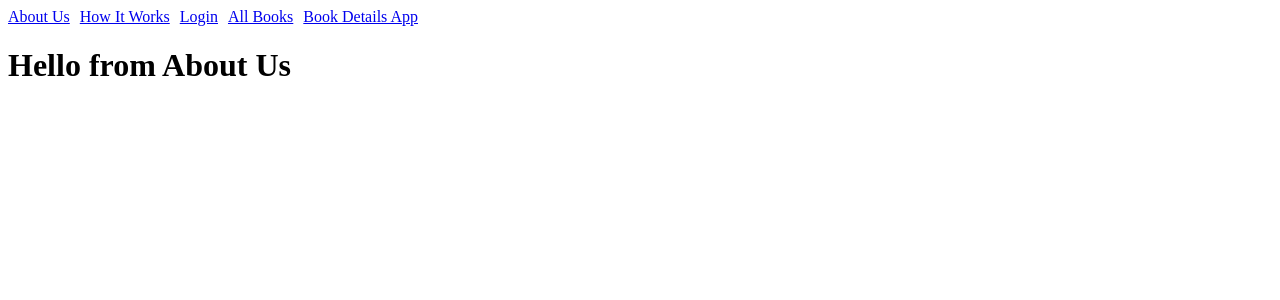
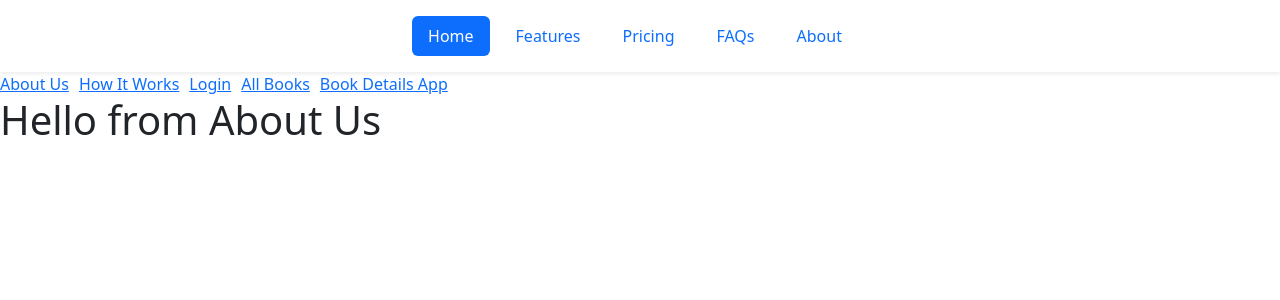
Before and after one commit to SaranyaRagupathi/book-store, an Angular app in the folder bookStoreApp/: page /about-us in a window 1280 px wide. Shown: the top 300 px of the page. Built offline with nearby package versions, Linux system fonts and the light colour scheme.

Commit message:
bootstrap added

```diff
--- a/bookStoreApp/angular.json
+++ b/bookStoreApp/angular.json
@@ -28,7 +28,8 @@
               "src/assets"
             ],
             "styles": [
-              "src/styles.scss"
+              "src/styles.scss",
+              "node_modules/bootstrap/dist/css/bootstrap.css"
             ],
             "scripts": []
           },
--- a/bookStoreApp/package.json
+++ b/bookStoreApp/package.json
@@ -18,6 +18,7 @@
     "@angular/platform-browser": "^14.2.0",
     "@angular/platform-browser-dynamic": "^14.2.0",
     "@angular/router": "^14.2.0",
+    "bootstrap": "^5.2.2",
     "rxjs": "~7.5.0",
     "tslib": "^2.3.0",
     "zone.js": "~0.11.4"
--- a/bookStoreApp/src/app/app.component.html
+++ b/bookStoreApp/src/app/app.component.html
@@ -1,7 +1,18 @@
+<div class="container-fluid shadow-sm">
+    <header class="d-flex justify-content-center py-3">
+        <ul class="nav nav-pills">
+            <li class="nav-item"><a href="#" class="nav-link active" aria-current="page">Home</a></li>
+            <li class="nav-item"><a href="#" class="nav-link">Features</a></li>
+            <li class="nav-item"><a href="#" class="nav-link">Pricing</a></li>
+            <li class="nav-item"><a href="#" class="nav-link">FAQs</a></li>
+            <li class="nav-item"><a href="#" class="nav-link">About</a></li>
+        </ul>
+    </header>
+</div>
 <div>
     <a routerLink="/about-us">About Us</a>
     <a routerLink="/how-it-works">How It Works</a>
-    <a routerLink="/auth/login"[queryParams]="{name:'saran',email:email}">Login</a>
+    <a routerLink="/auth/login" [queryParams]="{name:'saran',email:email}">Login</a>
     <a routerLink="/public/all-books">All Books</a>
     <a [routerLink]="['/public/book-details','1','author','11']">Book Details App</a>
 </div>
--- a/bookStoreApp/src/index.html
+++ b/bookStoreApp/src/index.html
@@ -6,6 +6,9 @@
   <base href="/">
   <meta name="viewport" content="width=device-width, initial-scale=1">
   <link rel="icon" type="image/x-icon" href="favicon.ico">
+  <!-- CSS only -->
+<!-- <link href="https://cdn.jsdelivr.net/npm/bootstrap@5.2.2/dist/css/bootstrap.min.css" rel="stylesheet" integrity="sha384-Zenh87qX5JnK2Jl0vWa8Ck2rdkQ2Bzep5IDxbcnCeuOxjzrPF/et3URy9Bv1WTRi"
+ crossorigin="anonymous"> -->
 </head>
 <body>
   <app-root></app-root>
--- a/bookStoreApp/src/styles.scss
+++ b/bookStoreApp/src/styles.scss
@@ -1 +1,2 @@
 /* You can add global styles to this file, and also import other style files */
+// @import url('../node_modules/bootstrap/dist/css/bootstrap.css');
```
Also changed, not shown: 1 other file (tests, documents, lock files or other folders).
